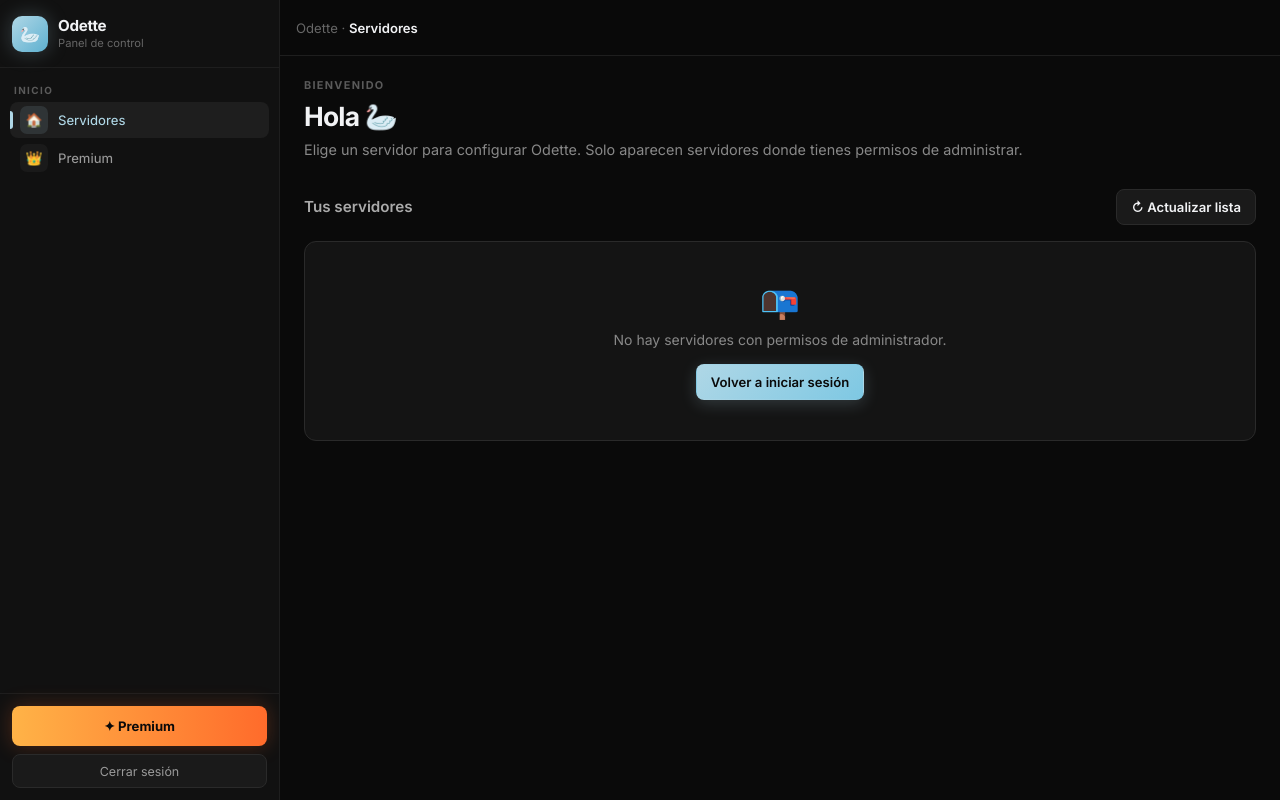
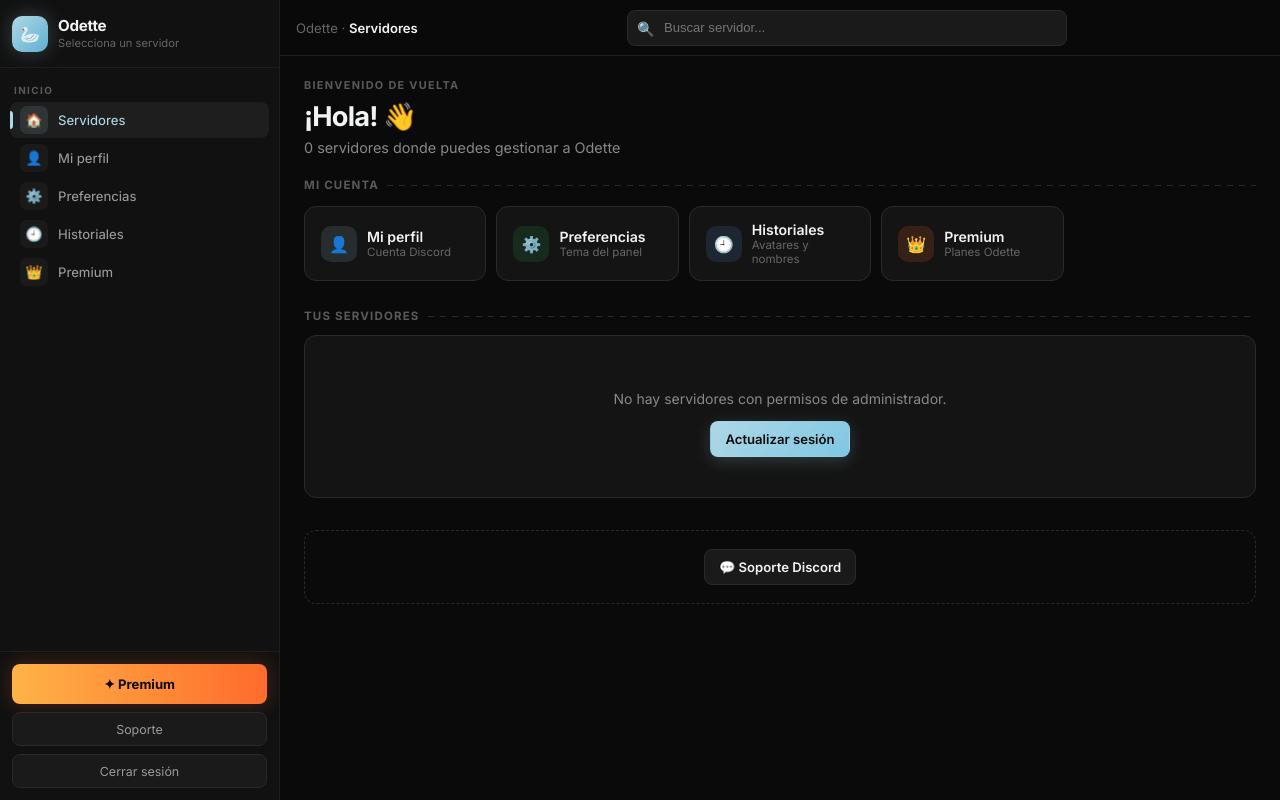
Before and after one commit to wesleyandres50-svg/dette-panel, a FastAPI app: template templates/dashboard.html in a window 1280 px wide. Run offline with FastAPI, Linux system fonts and the light colour scheme; the template is opened without the code that fills it, so the values that code supplies are empty.

Commit message:
Update dashboard.html

```diff
--- a/templates/dashboard.html
+++ b/templates/dashboard.html
@@ -7,16 +7,20 @@
       <div class="logo">🦢</div>
       <div>
         <div class="name">Odette</div>
-        <div class="sub">Panel de control</div>
+        <div class="sub">Selecciona un servidor</div>
       </div>
     </div>
     <div class="side-section">Inicio</div>
     <nav class="side-nav">
       <a class="active" href="/dashboard"><span class="ico">🏠</span> Servidores</a>
-      <a href="/owner"><span class="ico">👑</span> Premium</a>
+      <a href="/me/profile"><span class="ico">👤</span> Mi perfil</a>
+      <a href="/me/preferences"><span class="ico">⚙️</span> Preferencias</a>
+      <a href="/me/history"><span class="ico">🕘</span> Historiales</a>
+      <a href="/me/premium"><span class="ico">👑</span> Premium</a>
     </nav>
     <div class="side-footer">
-      <a class="premium" href="/owner">✦ Premium</a>
+      <a class="premium btn-premium-gold" href="/me/premium">✦ Premium</a>
+      <a href="https://discord.gg/V5AFh53sPM" target="_blank" rel="noopener">Soporte</a>
       <a href="/logout">Cerrar sesión</a>
     </div>
   </aside>
@@ -24,42 +28,63 @@
     <div class="topbar">
       <button class="menu-btn" type="button" onclick="toggleSidebar()">☰</button>
       <div class="crumb">Odette · <strong>Servidores</strong></div>
-      <div class="spacer"></div>
+      <div class="od-search-wrap">
+        <span class="od-search-ico">🔍</span>
+        <input type="search" id="dashSearch" placeholder="Buscar servidor..." autocomplete="off" />
+      </div>
       {% if user %}
       <div class="user-chip">
         {% if user.avatar %}
         <img src="https://cdn.discordapp.com/avatars/{{ user.id }}/{{ user.avatar }}.png?size=64" alt="" />
         {% endif %}
-        <span class="hidden-xs">{{ user.username }}</span>
+        <span>{{ user.username }}</span>
       </div>
       {% endif %}
     </div>
     <div class="content">
-      <div style="margin-bottom:28px">
-        <div style="font-size:0.68rem;letter-spacing:0.12em;color:#5a5a5a;font-weight:700;text-transform:uppercase">Bienvenido</div>
-        <h1 style="margin:8px 0 6px;font-size:1.65rem;letter-spacing:-0.03em;font-weight:700">
-          Hola{% if user %}, {{ user.username }}{% endif %} 🦢
+      <div style="margin-bottom:22px">
+        <div style="font-size:0.68rem;letter-spacing:0.12em;color:#5a5a5a;font-weight:700">BIENVENIDO DE VUELTA</div>
+        <h1 style="margin:8px 0 6px;font-size:1.7rem;letter-spacing:-0.03em;display:flex;align-items:center;gap:10px">
+          {% if user and user.avatar %}
+          <img src="https://cdn.discordapp.com/avatars/{{ user.id }}/{{ user.avatar }}.png?size=64" style="width:48px;height:48px;border-radius:50%" alt="" />
+          {% endif %}
+          ¡Hola{% if user %}, {{ user.username }}{% endif %}! 👋
         </h1>
-        <p style="margin:0;color:#888;font-size:0.9rem;line-height:1.5">
-          Elige un servidor para configurar Odette. Solo aparecen servidores donde tienes permisos de administrar.
+        <p style="margin:0;color:#888;font-size:0.9rem">
+          {{ (guilds or [])|length }} servidor{{ 'es' if (guilds or [])|length != 1 else '' }} donde puedes gestionar a Odette
         </p>
       </div>
 
-      <div class="row-between" style="margin-bottom:16px">
-        <h2 style="margin:0;font-size:0.95rem;font-weight:600;color:#aaa">Tus servidores</h2>
-        <a class="btn" href="/dashboard">↻ Actualizar lista</a>
+      <div class="section-label">Mi cuenta</div>
+      <div class="account-grid">
+        <a class="account-card" href="/me/profile">
+          <div class="ac-ico" style="background:rgba(175,215,230,0.12);color:#AFD7E6">👤</div>
+          <div><div class="ac-label">Mi perfil</div><div class="ac-sub">Cuenta Discord</div></div>
+        </a>
+        <a class="account-card" href="/me/preferences">
+          <div class="ac-ico" style="background:rgba(34,197,94,0.12);color:#4ade80">⚙️</div>
+          <div><div class="ac-label">Preferencias</div><div class="ac-sub">Tema del panel</div></div>
+        </a>
+        <a class="account-card" href="/me/history">
+          <div class="ac-ico" style="background:rgba(96,165,250,0.12);color:#60a5fa">🕘</div>
+          <div><div class="ac-label">Historiales</div><div class="ac-sub">Avatares y nombres</div></div>
+        </a>
+        <a class="account-card" href="/me/premium">
+          <div class="ac-ico" style="background:rgba(255,107,43,0.15);color:#ff8a4c">👑</div>
+          <div><div class="ac-label">Premium</div><div class="ac-sub">Planes Odette</div></div>
+        </a>
       </div>
 
+      <div class="section-label">Tus servidores</div>
       {% if not guilds %}
       <div class="card" style="text-align:center;padding:40px 20px">
-        <div style="font-size:2rem;margin-bottom:10px">📭</div>
-        <p style="color:#888;margin:0 0 16px">No hay servidores con permisos de administrador.</p>
-        <a class="btn btn-primary" href="/login">Volver a iniciar sesión</a>
+        <p style="color:#888">No hay servidores con permisos de administrador.</p>
+        <a class="btn btn-primary" href="/login">Actualizar sesión</a>
       </div>
       {% else %}
-      <div style="display:grid;grid-template-columns:repeat(auto-fill,minmax(260px,1fr));gap:14px">
+      <div id="guildGrid" style="display:grid;grid-template-columns:repeat(auto-fill,minmax(260px,1fr));gap:14px">
         {% for g in guilds %}
-        <a href="/guild/{{ g.id }}" class="guild-card">
+        <a href="/guild/{{ g.id }}" class="guild-card" data-name="{{ g.name|lower }}">
           <div class="guild-card-banner">
             {% if g.icon %}
             <img class="guild-card-icon" src="https://cdn.discordapp.com/icons/{{ g.id }}/{{ g.icon }}.png?size=128" alt="" />
@@ -70,61 +95,37 @@
           <div class="guild-card-body">
             <div class="guild-card-name">{{ g.name }}</div>
             <div class="guild-card-id">ID {{ g.id }}</div>
+            <div style="margin-top:8px;font-size:0.72rem;color:#4ade80">✓ Gestionable</div>
           </div>
           <div class="guild-card-go">Configurar →</div>
         </a>
         {% endfor %}
       </div>
       {% endif %}
+      <div style="margin-top:32px;padding:18px;border:1px dashed #2a2a2a;border-radius:12px;text-align:center">
+        <a class="btn" href="https://discord.gg/V5AFh53sPM" target="_blank" rel="noopener">💬 Soporte Discord</a>
+      </div>
     </div>
   </div>
 </div>
 <style>
-  .guild-card {
-    display: flex; flex-direction: column;
-    border-radius: 14px;
-    overflow: hidden;
-    border: 1px solid #2a2a2a;
-    background: #141414;
-    text-decoration: none;
-    color: inherit;
-    transition: border-color 0.15s, transform 0.15s, box-shadow 0.15s;
-  }
-  .guild-card:hover {
-    border-color: rgba(175,215,230,0.35);
-    transform: translateY(-2px);
-    box-shadow: 0 8px 28px rgba(0,0,0,0.35);
-    color: inherit;
-  }
-  .guild-card-banner {
-    height: 72px;
-    background: linear-gradient(135deg, rgba(175,215,230,0.18), #111 55%, #0a0a0a);
-    display: flex; align-items: flex-end;
-    padding: 0 14px 0;
-    position: relative;
-  }
-  .guild-card-icon {
-    width: 52px; height: 52px; border-radius: 14px;
-    border: 3px solid #141414;
-    margin-bottom: -18px;
-    object-fit: cover;
-    background: #1a1a1a;
-  }
-  .guild-card-icon.fallback {
-    display: grid; place-items: center;
-    font-weight: 800; font-size: 1.1rem;
-    color: #AFD7E6;
-    background: linear-gradient(135deg, #1a2a32, #111);
-  }
-  .guild-card-body { padding: 26px 14px 10px; }
-  .guild-card-name { font-weight: 650; font-size: 0.95rem; white-space: nowrap; overflow: hidden; text-overflow: ellipsis; }
-  .guild-card-id { font-size: 0.72rem; color: #555; margin-top: 4px; font-family: ui-monospace, monospace; }
-  .guild-card-go {
-    padding: 10px 14px 14px;
-    font-size: 0.78rem; color: #AFD7E6; font-weight: 600;
-  }
-  @media (max-width: 600px) {
-    .user-chip span { display: none; }
-  }
+  .guild-card { display:flex;flex-direction:column;border-radius:14px;overflow:hidden;border:1px solid #2a2a2a;background:#141414;text-decoration:none;color:inherit;transition:0.15s; }
+  .guild-card:hover { border-color:rgba(175,215,230,0.35);transform:translateY(-2px);box-shadow:0 8px 28px rgba(0,0,0,0.35);color:inherit; }
+  .guild-card-banner { height:72px;background:linear-gradient(135deg,rgba(175,215,230,0.18),#111 55%,#0a0a0a);display:flex;align-items:flex-end;padding:0 14px; }
+  .guild-card-icon { width:52px;height:52px;border-radius:14px;border:3px solid #141414;margin-bottom:-18px;object-fit:cover;background:#1a1a1a; }
+  .guild-card-icon.fallback { display:grid;place-items:center;font-weight:800;color:#AFD7E6;background:linear-gradient(135deg,#1a2a32,#111); }
+  .guild-card-body { padding:26px 14px 8px; }
+  .guild-card-name { font-weight:650;font-size:0.95rem;white-space:nowrap;overflow:hidden;text-overflow:ellipsis; }
+  .guild-card-id { font-size:0.72rem;color:#555;margin-top:4px;font-family:ui-monospace,monospace; }
+  .guild-card-go { padding:8px 14px 14px;font-size:0.78rem;color:#AFD7E6;font-weight:600; }
 </style>
+<script>
+document.getElementById('dashSearch')?.addEventListener('input', function() {
+  var q = (this.value || '').toLowerCase().trim();
+  document.querySelectorAll('#guildGrid .guild-card').forEach(function(c) {
+    var n = c.getAttribute('data-name') || '';
+    c.style.display = (!q || n.indexOf(q) >= 0) ? '' : 'none';
+  });
+});
+</script>
 {% endblock %}
```
